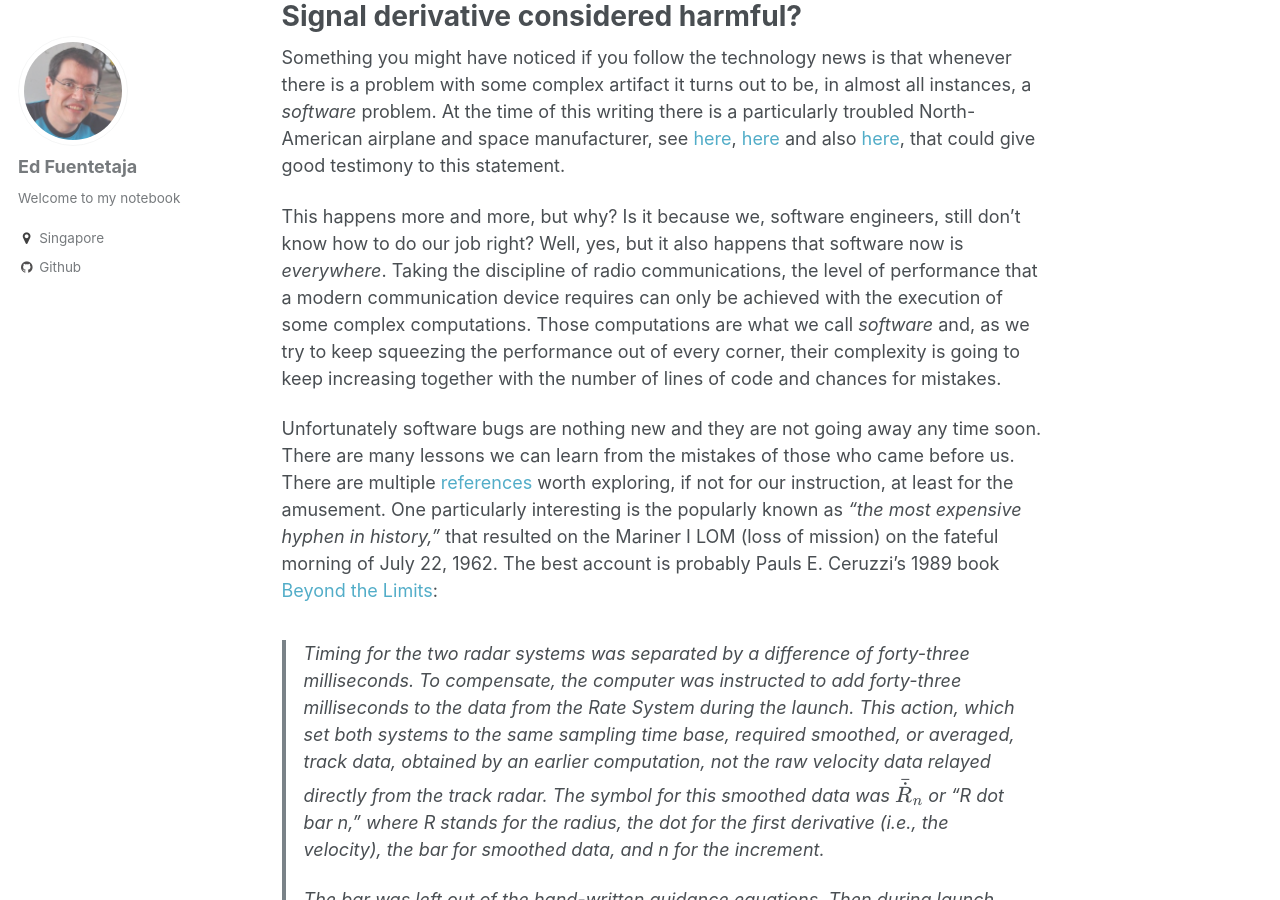
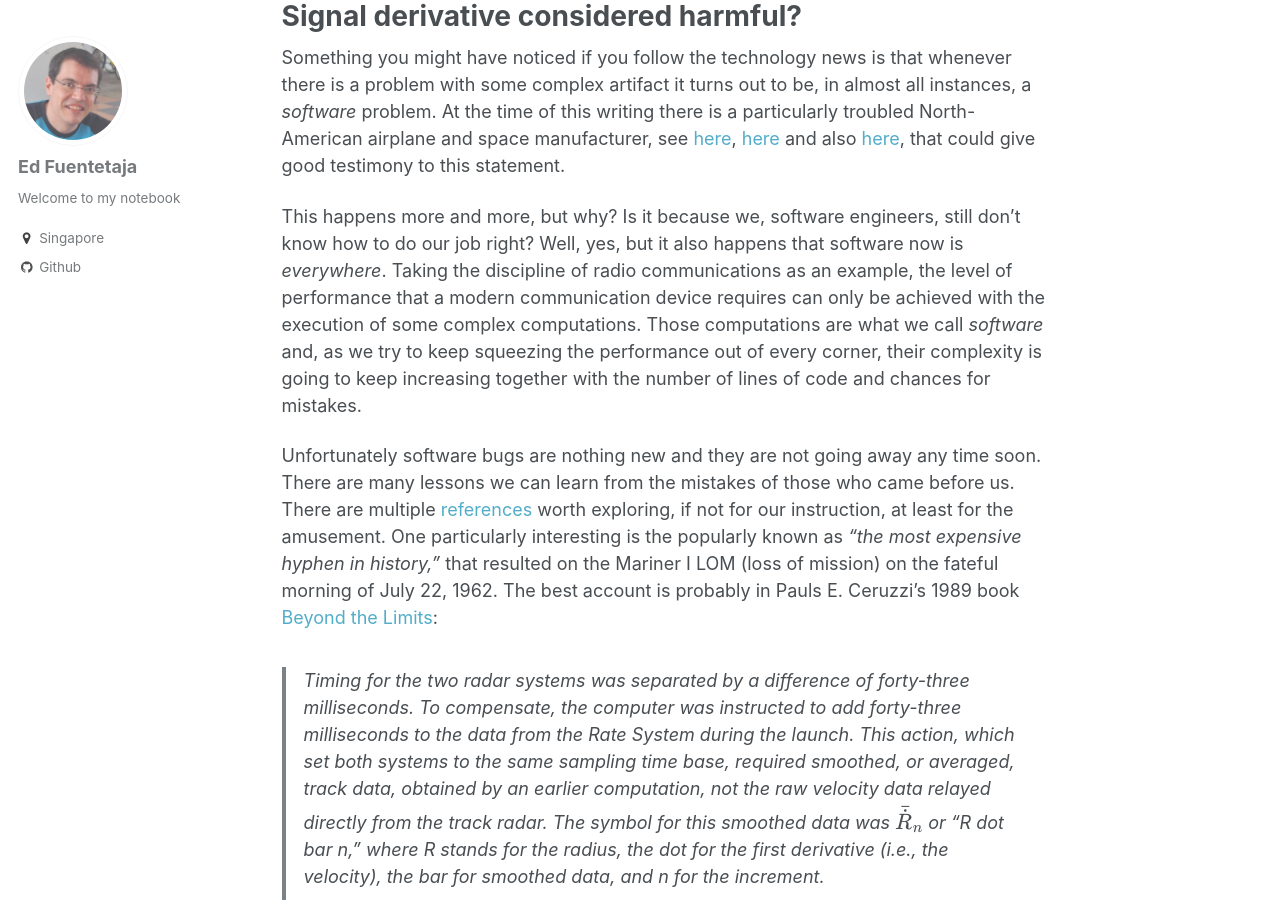
Before and after one commit to EdFuentetaja/EdFuentetaja.github.io, a Jekyll site: the page built from _posts/2020-01-27-signal_derivative.markdown, in a window 1280 px wide and 900 px high, scrolled down 422 px. Built offline with Jekyll 4.4.1, drawn with Linux system fonts in a browser that asks for light colours; formulas are drawn with MathJax 3; comment, search, counter and statistics services are not loaded.

Commit message:
Minor edits. Updated a figure for clarity.

```diff
--- a/_posts/2020-01-27-signal_derivative.markdown
+++ b/_posts/2020-01-27-signal_derivative.markdown
@@ -9,9 +9,9 @@
 
 Something you might have noticed if you follow the technology news is that whenever there is a problem with some complex artifact it turns out to be, in almost all instances, a _software_ problem. At the time of this writing there is a particularly troubled North-American airplane and space manufacturer, see [here][boeing_sw_problem_1], [here][boeing_sw_problem_2] and also [here][boeing_sw_problem_3], that could give good testimony to this statement.
 
-This happens more and more, but why? Is it because we, software engineers, still don't know how to do our job right? Well, yes, but it also happens that software now is _everywhere_. Taking the discipline of radio communications, the level of performance that a modern communication device requires can only be achieved with the execution of some complex computations. Those computations are what we call _software_ and, as we try to keep squeezing the performance out of every corner, their complexity is going to keep increasing together with the number of lines of code and chances for mistakes.
+This happens more and more, but why? Is it because we, software engineers, still don't know how to do our job right? Well, yes, but it also happens that software now is _everywhere_. Taking the discipline of radio communications as an example, the level of performance that a modern communication device requires can only be achieved with the execution of some complex computations. Those computations are what we call _software_ and, as we try to keep squeezing the performance out of every corner, their complexity is going to keep increasing together with the number of lines of code and chances for mistakes.
 
-Unfortunately software bugs are nothing new and they are not going away any time soon. There are many lessons we can learn from the mistakes of those who came before us. There are multiple [references][sw_bugs] worth exploring, if not for our instruction, at least for the amusement. One particularly interesting is the popularly known as _"the most expensive hyphen in history,"_ that resulted on the Mariner I LOM (loss of mission) on the fateful morning of July 22, 1962. The best account is probably Pauls E. Ceruzzi's 1989 book [Beyond the Limits][beyond_the_limits]:
+Unfortunately software bugs are nothing new and they are not going away any time soon. There are many lessons we can learn from the mistakes of those who came before us. There are multiple [references][sw_bugs] worth exploring, if not for our instruction, at least for the amusement. One particularly interesting is the popularly known as _"the most expensive hyphen in history,"_ that resulted on the Mariner I LOM (loss of mission) on the fateful morning of July 22, 1962. The best account is probably in Pauls E. Ceruzzi's 1989 book [Beyond the Limits][beyond_the_limits]:
 
 >Timing for the two radar systems was separated by a difference of forty-three milliseconds. To compensate, the computer was instructed to add forty-three milliseconds to the data from the Rate System during the launch. This action, which set both systems to the same sampling time base, required smoothed, or averaged, track data, obtained by an earlier computation, not the raw velocity data relayed directly from the track radar. The symbol for this smoothed data was $$\bar{\dot{R}}_n$$ or "R dot bar n," where R stands for the radius, the dot for the first derivative (i.e., the velocity), the bar for smoothed data, and n for the increment.
 >
```
Also changed, not shown: Gemfile.lock, images/Derivative/example_filter_frequency_response.png, 1 other file.
